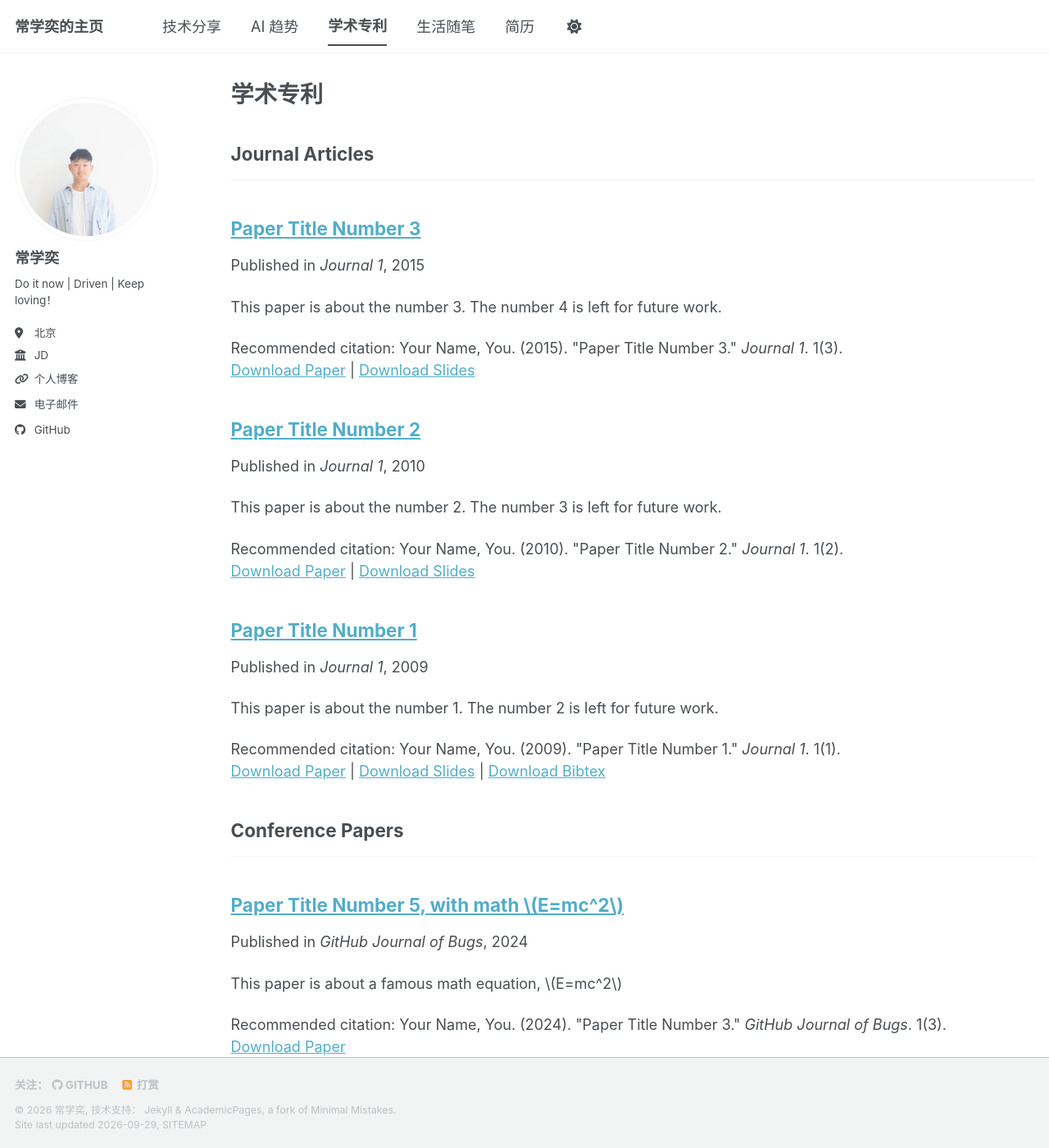
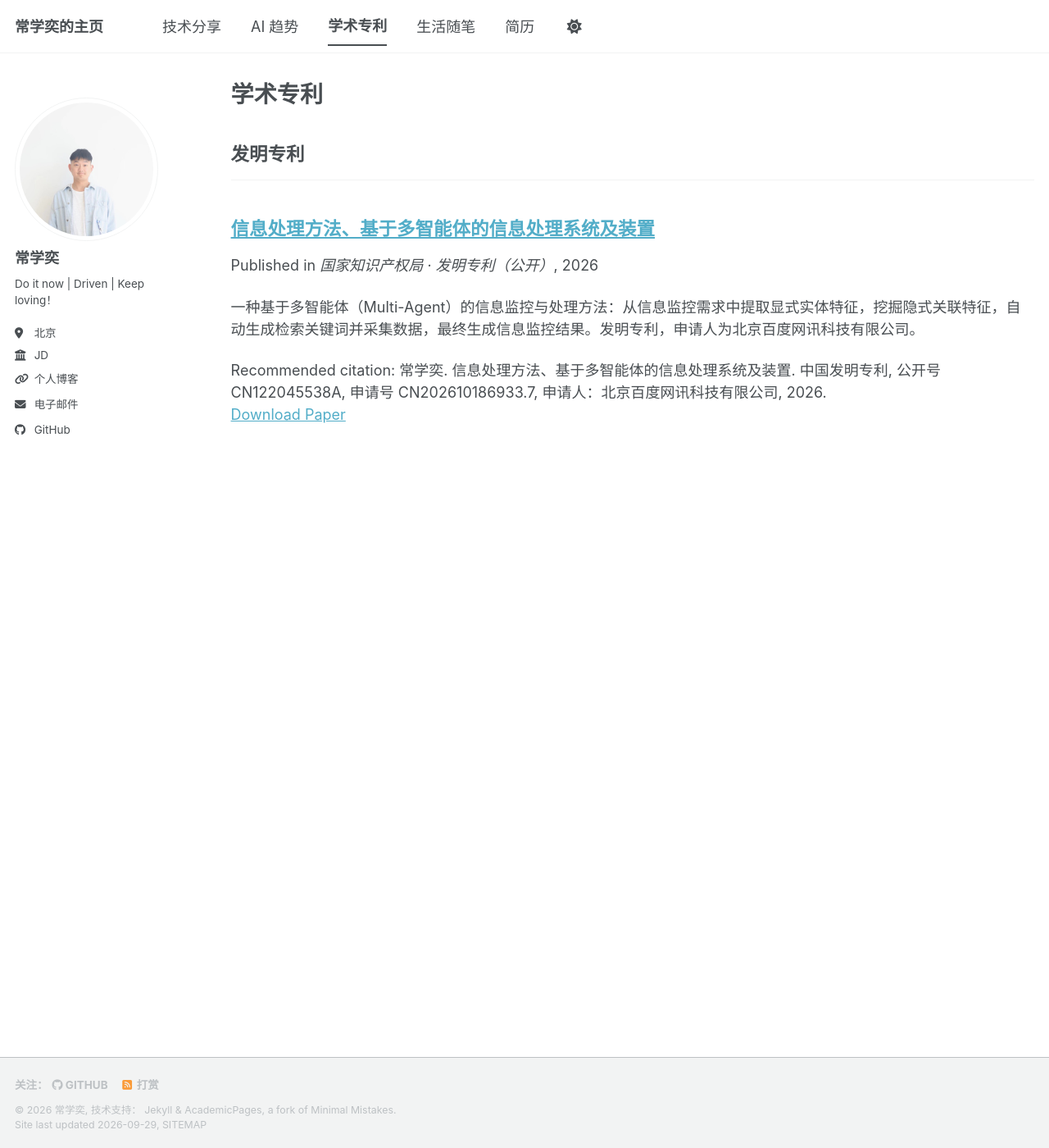
Before and after one commit to changxueyi/changxueyi.github.io, a Jekyll site: the page built from _pages/publications.html, in a window 1280 px wide and 1400 px high. Shown: the whole window at 82% size. Built offline with Jekyll 4.4.1, drawn with Linux system fonts in a browser that asks for light colours; a style sheet for code colours, icons or effects is not loaded; some of the changed text lies outside the part shown.

Commit message:
Add patent 1 (multi-agent info processing); patents category; remove sample pubs

```diff
--- a/_config.yml
+++ b/_config.yml
@@ -84,12 +84,14 @@ author:
 
 # Publication Category - The following the list of publication categories and their headings
 publication_category:
+  patents:
+    title: '发明专利'
   books:
-    title: 'Books'
+    title: '著作'
   manuscripts:
-    title: 'Journal Articles'
+    title: '期刊论文'
   conferences:
-    title: 'Conference Papers'
+    title: '会议论文'
 
 # Site Settings
 teaser                   :  # filename of teaser fallback teaser image placed in /images/ for social media previews
--- a/_publications/2009-10-01-paper-title-number-1.md
+++ /dev/null
@@ -1,14 +0,0 @@
----
-title: "Paper Title Number 1"
-collection: publications
-category: manuscripts
-permalink: /publication/2009-10-01-paper-title-number-1
-excerpt: 'This paper is about the number 1. The number 2 is left for future work.'
-date: 2009-10-01
-venue: 'Journal 1'
-slidesurl: 'https://academicpages.github.io/files/slides1.pdf'
-paperurl: 'https://academicpages.github.io/files/paper1.pdf'
-bibtexurl: 'https://academicpages.github.io/files/bibtex1.bib'
-citation: 'Your Name, You. (2009). &quot;Paper Title Number 1.&quot; <i>Journal 1</i>. 1(1).'
----
-The contents above will be part of a list of publications, if the user clicks the link for the publication than the contents of section will be rendered as a full page, allowing you to provide more information about the paper for the reader. When publications are displayed as a single page, the contents of the above "citation" field will automatically be included below this section in a smaller font.
--- a/_publications/2010-10-01-paper-title-number-2.md
+++ /dev/null
@@ -1,14 +0,0 @@
----
-title: "Paper Title Number 2"
-collection: publications
-category: manuscripts
-permalink: /publication/2010-10-01-paper-title-number-2
-excerpt: 'This paper is about the number 2. The number 3 is left for future work.'
-date: 2010-10-01
-venue: 'Journal 1'
-slidesurl: 'https://academicpages.github.io/files/slides2.pdf'
-paperurl: 'https://academicpages.github.io/files/paper2.pdf'
-citation: 'Your Name, You. (2010). &quot;Paper Title Number 2.&quot; <i>Journal 1</i>. 1(2).'
----
-
-The contents above will be part of a list of publications, if the user clicks the link for the publication than the contents of section will be rendered as a full page, allowing you to provide more information about the paper for the reader. When publications are displayed as a single page, the contents of the above "citation" field will automatically be included below this section in a smaller font.
--- a/_publications/2015-10-01-paper-title-number-3.md
+++ /dev/null
@@ -1,14 +0,0 @@
----
-title: "Paper Title Number 3"
-collection: publications
-category: manuscripts
-permalink: /publication/2015-10-01-paper-title-number-3
-excerpt: 'This paper is about the number 3. The number 4 is left for future work.'
-date: 2015-10-01
-venue: 'Journal 1'
-slidesurl: 'https://academicpages.github.io/files/slides3.pdf'
-paperurl: 'https://academicpages.github.io/files/paper3.pdf'
-citation: 'Your Name, You. (2015). &quot;Paper Title Number 3.&quot; <i>Journal 1</i>. 1(3).'
----
-
-The contents above will be part of a list of publications, if the user clicks the link for the publication than the contents of section will be rendered as a full page, allowing you to provide more information about the paper for the reader. When publications are displayed as a single page, the contents of the above "citation" field will automatically be included below this section in a smaller font.
--- a/_publications/2025-06-08-paper-title-number-5.md
+++ /dev/null
@@ -1,13 +0,0 @@
----
-title: "Paper Title Number 5, with math $$E=mc^2$$"
-collection: publications
-category: conferences
-permalink: /publication/2024-02-17-paper-title-number-4
-excerpt: 'This paper is about a famous math equation, $$E=mc^2$$'
-date: 2024-02-17
-venue: 'GitHub Journal of Bugs'
-paperurl: 'https://academicpages.github.io/files/paper3.pdf'
-citation: 'Your Name, You. (2024). &quot;Paper Title Number 3.&quot; <i>GitHub Journal of Bugs</i>. 1(3).'
----
-
-Using [MathJax](https://www.mathjax.org/) in the description is supported - $$E=mc^2$$ - however, the use must be mindful that the default delimiters are `$$...$$` and `\\[...\\]` which differs from the `$...$` that is typically expected.
--- /dev/null
+++ b/_publications/2026-05-15-multi-agent-info-processing.md
@@ -0,0 +1,66 @@
+---
+title: "信息处理方法、基于多智能体的信息处理系统及装置"
+collection: publications
+category: patents
+permalink: /publication/2026-05-15-multi-agent-info-processing
+excerpt: '一种基于多智能体（Multi-Agent）的信息监控与处理方法：从信息监控需求中提取显式实体特征，挖掘隐式关联特征，自动生成检索关键词并采集数据，最终生成信息监控结果。发明专利，申请人为北京百度网讯科技有限公司。'
+date: 2026-05-15
+venue: '国家知识产权局 · 发明专利（公开）'
+paperurl: 'https://cprs.patentstar.com.cn/Search/Detail?ANE=7DCA9EHC9GIH9DDD2ABA9FIE9FEBBCIAAHEA9FBG9FGF5BBA'
+citation: '常学奕. 信息处理方法、基于多智能体的信息处理系统及装置. 中国发明专利, 公开号 CN122045538A, 申请号 CN202610186933.7, 申请人：北京百度网讯科技有限公司, 2026.'
+---
+
+## 一、专利概览
+
+| 项目 | 内容 |
+| --- | --- |
+| 专利名称 | 信息处理方法、基于多智能体的信息处理系统及装置 |
+| 专利类型 | 发明专利 |
+| 申请号 | CN202610186933.7 |
+| 申请日 | 2026.02.09 |
+| 公开号 | CN122045538A |
+| 公开日 | 2026.05.15 |
+| 当前状态 | 审中 |
+| 申请人 / 当前权利人 | 北京百度网讯科技有限公司 |
+| 发明人 | 常学奕 |
+| 申请人地址 | 北京市海淀区上地十街10号百度大厦2层 |
+| 代理机构 | 北京市汉坤律师事务所（11602） |
+| 代理人 | 姜浩然、吴丽丽 |
+| 主分类号 | G06F16/958 |
+| 技术领域 | 人工智能 / 信息处理 / 信息监控 / 智能体（Agent） |
+
+> 原文检索链接：[专利之星检索系统](https://cprs.patentstar.com.cn/Search/Detail?ANE=7DCA9EHC9GIH9DDD2ABA9FIE9FEBBCIAAHEA9FBG9FGF5BBA)
+
+## 二、要解决的问题
+
+传统的信息监控往往依赖人工设定关键词、再做关键词匹配抓取，存在两个明显痛点：一是关键词由人拍脑袋给出，覆盖不全，容易漏掉与需求"表面不同、实质相关"的信息；二是采集到的原始数据缺乏针对监控需求的二次加工，用户仍需自己从海量结果里筛选、归纳。本发明面向的正是"如何让机器更准确地理解监控需求、并自动完成从关键词生成到结果产出的闭环"这一问题。
+
+## 三、技术方案核心
+
+该方法以"多智能体协作"为骨架，把一次信息监控拆解为可由不同智能体分工完成的若干步骤。核心流程如下：
+
+1. **接收监控需求，提取显式实体特征**：响应于接收到信息监控需求，先从需求文本中提取出"显式实体特征"——即需求里直接写明的实体、对象、关键词等可见信息。
+2. **挖掘隐式关联特征**：基于上述显式实体特征，进一步推理、扩展出"隐式关联特征"——即需求中没有直说、但与之高度相关的关联信息。这一步是把"用户说出来的"扩展为"用户真正想要的"。
+3. **生成检索关键词**：综合显式实体特征与隐式关联特征，确定一组用于信息采集的检索关键词。相比人工给定关键词，这组关键词覆盖面更广、更贴合监控意图。
+4. **执行信息采集**：基于生成的检索关键词进行信息采集，获取与关键词相关的原始数据。
+5. **生成信息监控结果**：基于采集到的原始数据，生成针对该信息监控需求的最终信息监控结果，形成"需求 → 关键词 → 数据 → 结论"的自动化闭环。
+
+## 四、创新点解读
+
+- **从"关键词匹配"升级为"意图理解"**：显式特征 + 隐式关联特征的两段式抽取，让系统不仅抓取字面命中的信息，也能覆盖语义相关但字面不同的内容，降低漏采率。
+- **多智能体分工**：需求理解、关键词生成、信息采集、结果生成等环节可由不同智能体（Agent）承担并协同，具备良好的可扩展性与工程落地性，契合当下 AI Agent 的技术趋势。
+- **端到端闭环**：把"需求输入"到"监控结果输出"整条链路自动化，减少人工介入。
+
+## 五、主权利要求（摘录）
+
+> 1. 一种信息处理方法，所述方法包括：响应于接收到信息监控需求，提取所述信息监控需求中的显式实体特征；基于所述显式实体特征，获取所述信息监控需求的隐式关联特征；基于所述显式实体特征和所述隐式关联特征，确定用于信息采集的检索关键词；基于所述检索关键词进行信息采集，以获取与所述检索关键词相关的原始数据；以及基于所述原始数据，生成针对所述信息监控需求的信息监控结果。
+
+## 六、摘要原文
+
+> 本公开提供了一种信息处理方法、基于多智能体的信息处理系统及装置，涉及人工智能技术领域，尤其涉及信息处理、信息监控、智能体、智能代理等技术领域。实现方案为：响应于接收到信息监控需求，提取信息监控需求中的显式实体特征；基于显式实体特征，获取信息监控需求的隐式关联特征；基于显式实体特征和隐式关联特征，确定用于信息采集的检索关键词；基于检索关键词进行信息采集，以获取与检索关键词相关的原始数据；以及基于原始数据，生成针对信息监控需求的信息监控结果。
+
+## 七、分类号
+
+主分类号 **G06F16/958**（万维网信息检索相关）。完整分类号：G06F16/958；G06F16/953；G06F18/213；G06F18/22；G06F40/295；G06F40/30；G06F18/24；G06F40/284；G06Q10/0639；G06N3/0442；G06N3/0464；G06N3/042；G06N3/08。其中 G06N3/04 系列涉及神经网络结构，G06F40 系列涉及自然语言处理，反映出该方案融合了 NLP 与深度学习技术。
+
+*（本文根据专利公开信息整理，仅作技术介绍与学习分享之用；具体法律状态与保护范围以国家知识产权局公告的官方文本为准。）*
```
Also changed, not shown: _publications/2024-02-17-paper-title-number-4.md (deleted, +0 -13 lines).
